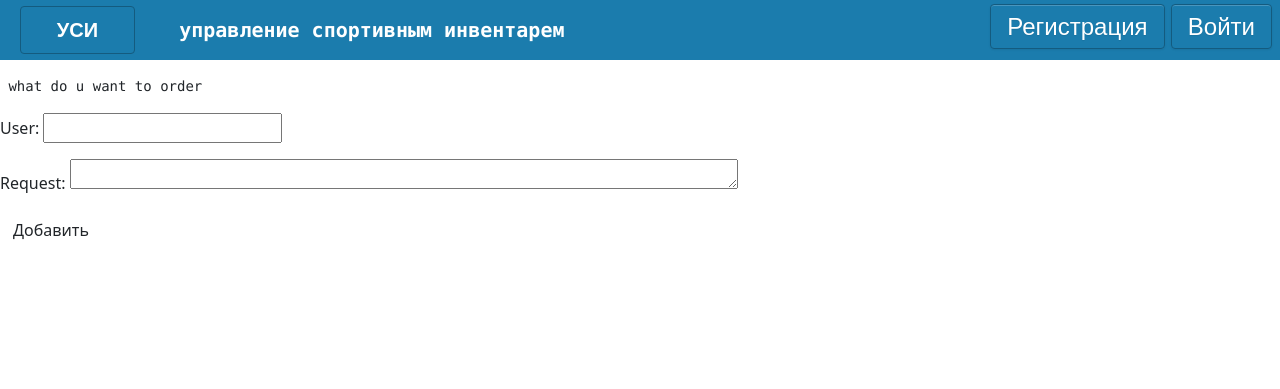
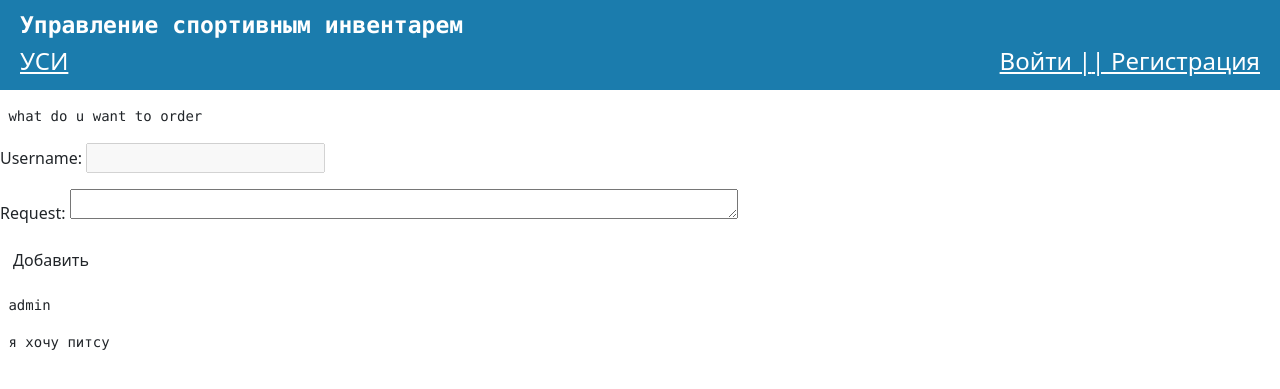
Before and after one commit to CivilianPen/Product-Final, a Django app: page /main/application in a window 1280 px wide. Shown: the top 389 px of the page. Run offline with Django 5.2, Linux system fonts and the light colour scheme; data comes from the database, SQL or seed files in the repository; data that the repository does not hold is empty.

Commit message:
3
мелкая переработка css + uneditable userame в forms

```diff
--- a/Web-App/Web-App/main/admin.py
+++ b/Web-App/Web-App/main/admin.py
@@ -10,6 +10,6 @@ class GoodsAdmin(admin.ModelAdmin):
 
 @admin.register(Applications)
 class ApplicationsAdmin(admin.ModelAdmin):
-    list_display = ['User','Request']
-    list_editable = ['User','Request']
+    list_display = ['username','Request']
+    list_editable = ['Request']
     list_display_links = None
--- a/Web-App/Web-App/main/forms.py
+++ b/Web-App/Web-App/main/forms.py
@@ -5,8 +5,17 @@ from django.contrib.auth.forms import UserCreationForm, AuthenticationForm
 from django.contrib.auth import get_user_model
 
 class AddPostFormR(forms.Form):
-    User = forms.CharField(max_length=16)
+    def __init__(self, *args, **kwargs):
+        self.user = kwargs.pop('user', None)
+        super(AddPostFormR, self).__init__(*args, **kwargs)
+        if self.user:
+            # Do something with the user, such as pre-populate a field
+            self.fields['username'].initial = self.user.username
+    username = forms.Field(disabled=True)
+
     Request = forms.CharField(widget=forms.Textarea(attrs={'cols': 70, 'rows': 1}))
+
+
 
 class AddPostForm(forms.Form):
     login = forms.CharField(max_length=255)
--- a/Web-App/Web-App/main/models.py
+++ b/Web-App/Web-App/main/models.py
@@ -13,5 +13,5 @@ class Goods(models.Model):
         return self.goods
 
 class Applications(models.Model):
-    User = models.CharField('ИМЯ',max_length=16)
+    username = models.CharField(max_length=100)
     Request = models.CharField('ОТЗЫВ',max_length=1600)
--- a/Web-App/Web-App/main/static/main/css/css.css
+++ b/Web-App/Web-App/main/static/main/css/css.css
@@ -4,13 +4,13 @@ body{
 .top{
     background: #1B7CAD;
     width: 100%;
-    height: 60px;
+    height: 90px;
 }
 .back{
     height: 100%;
     width: 100%;
 }
-main .logo {
+.logo {
     font-weight: bold;
     border-radius: 4px;
     color: #fff;
@@ -33,20 +33,30 @@ a.logo:hover {
 background-color: rgb( 82, 164, 206 );
 }
 
-main .logo2 {
-    font-size: 20px;
+.logo2 {
+    font-size: 23px;
+    padding-top: 7px;
     margin-left: 20px;
     font-weight: bold;
-    position: relative;
     color: #fff;
+
 }
-main .mainmenu {
-    color: #cae8ff;
+.lower {
+    width: 100%;
+    height: 50%;
+    padding-left: 20px;
+    padding-right: 20px;
 }
 .tab {
     width: 50%;
     vertical-align: middle;
     font-size: 24px;
+}
+.menu {
+    width: 50%;
+    vertical-align: middle;
+    font-size: 24px;
+    color: #fff;
 }
 .rules {
     text-align: left;
@@ -55,7 +65,7 @@ main .mainmenu {
 .last {
     font-size: 24px;
     float:right;
-    margin: 8px;
+    color: #fff;
 }
 canvas {
     padding-left: 0;
@@ -174,6 +184,5 @@ background-color: rgb( 82, 164, 206 );
 
 
 .form {
-   margin:0 25% 0 25%;
-   width:50%;
+   width:100%;
 }
--- a/Web-App/Web-App/main/templates/main/Application.html
+++ b/Web-App/Web-App/main/templates/main/Application.html
@@ -9,7 +9,7 @@
                     <p><pre > what do u want to order</pre></p>
                     <form action="{% url 'application' %}" method="post">
                         {% csrf_token %}
-                        <p><label for="{{ form.User.id_for_label }}"> {{form.User.label}}:</label> {{ form.User}}</p>
+                        <p><label for="{{ form.username.id_for_label }}"> {{form.username.label}}:</label> {{form.username}}</p>
                         <div>{{ form.User.errors}}</div>
                         <p><label for="{{ form.Request.id_for_label }}"> {{form.Request.label}}:</label> {{ form.Request}}</p>
                         <div>{{ form.Request.errors}}</div>
@@ -19,7 +19,7 @@
                     </form>
                     {% for el in r %}
                         <div class = 'review'>
-                            <div class="tit"><p><pre > {{el.User}} </pre></p></div>
+                            <div class="tit"><p><pre > {{el.username}} </pre></p></div>
                             <p><pre > {{el.Request}} </pre></p>
                         </div>
 
--- a/Web-App/Web-App/main/templates/main/layout.html
+++ b/Web-App/Web-App/main/templates/main/layout.html
@@ -13,23 +13,20 @@
 <body>
     <div class = "back">
         <div class = 'top'>
-            <main>
 
-                <a class="logo" href="http://127.0.0.1:8000/main/">УСИ</a> <samp class="logo2">управление спортивным инвентарем</samp>
+                 <div class="logo2"><samp>Управление спортивным инвентарем</samp></div>
+
+                <div class = 'lower'>
+                  <a href="http://127.0.0.1:8000/main/" class = 'menu'>УСИ</a>
+
 
                 {% if request.user.is_authenticated %}
-                <table class = "table2">
-                    <tr>
-                        <td>
-                <li class="last"> {{user.username}} | <a href="{% url 'logout' %}" class="btn3">Выйти</a></li>
-                {% else %}
-                <li class="last"><a href="register" class="btn3">Регистрация</a>  <a href="login" class="btn3">Войти</a></li>
+                    <li class="last"> {{user.username}} | <a href="{% url 'logout' %}" class="last">Выйти</a></li>
+                    {% else %}
+                    <li class="last"><a href="register" class="last"> | Регистрация</a>  <a href="login" class="last"> Войти |</a></li>
                 {% endif %}
-                        </td>
-                    </tr>
-                </table>
 
-            </main>
+                </div>
 
         </div>
 
--- a/Web-App/Web-App/main/views.py
+++ b/Web-App/Web-App/main/views.py
@@ -15,7 +15,7 @@ from .utils import *
 
 def ApplicationsForm(request):
     if request.method == 'POST':
-        form = AddPostFormR(request.POST)
+        form = AddPostFormR(request.POST or None, user=request.user)
         if form.is_valid():
             try:
                 Applications.objects.create(**form.cleaned_data)
@@ -23,7 +23,7 @@ def ApplicationsForm(request):
             except:
                 form.add_error(None,'Ошибка')
     else:
-        form=AddPostFormR()
+        form=AddPostFormR(user=request.user)
 
     r = list(Applications.objects.all())
     return render(request, 'main/Application.html' , {'form': form ,'r' : r})
```
Also changed, not shown: Web-App/Web-App/db.sqlite3, Web-App/Web-App/main/migrations/0003_alter_applications_user.py (added), Web-App/Web-App/main/migrations/0004_rename_user_applications_username.py (added).
